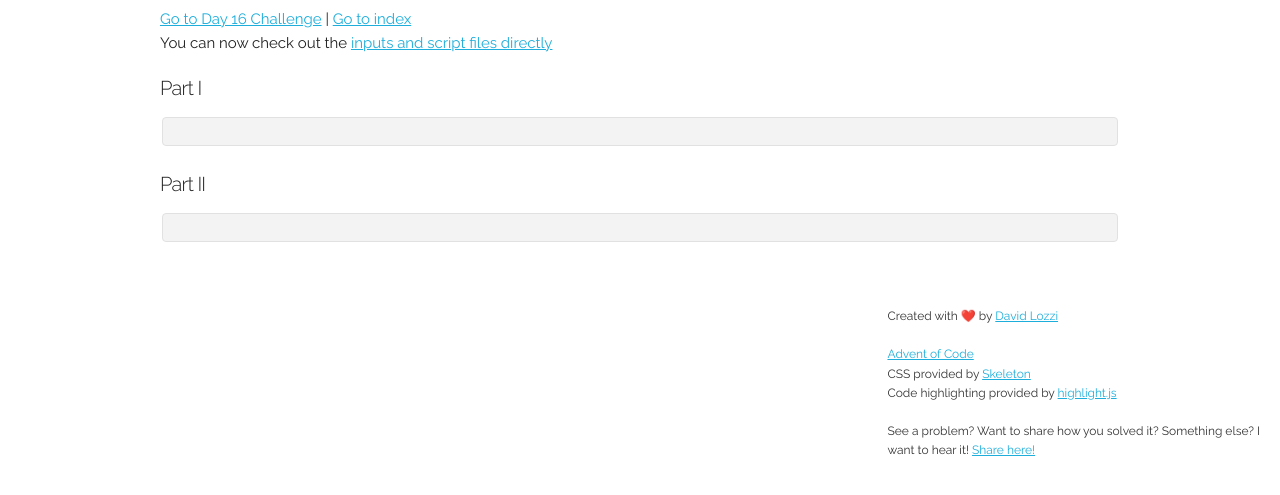
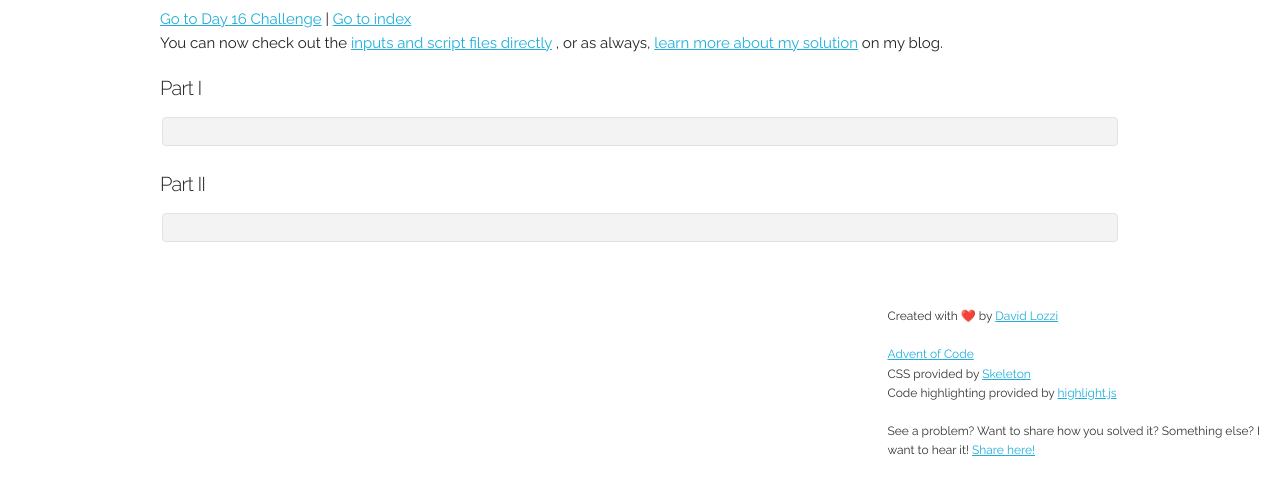
Before and after one commit to DavidLozzi/adventcode2020, a website: page day16/index.html in a window 1280 px wide. Shown: the part 63-558 px from the top of the page. Drawn offline with nearby package versions, Linux system fonts and the light colour scheme; a script that the page names is missing.

Commit message:
adds link to blog for day 16

```diff
--- a/day16/index.html
+++ b/day16/index.html
@@ -45,10 +45,10 @@
           href="../index.html">Go to index</a><br />
         You can now check out the
         <a href="https://github.com/DavidLozzi/adventcode2020/blob/main/day16/">inputs and script files directly</a>
-        <!-- , or
+        , or
         as
         always,
-        <a href="https://davidlozzi.com/2020/12/16/advent-of-code-day-16/">learn more about my solution</a> on my blog. -->
+        <a href="https://davidlozzi.com/2020/12/16/advent-of-code-day-16/">learn more about my solution</a> on my blog.
 
         <h4>Part I</h4>
         <pre><code class="js" id="part1code"></code></pre>
```
